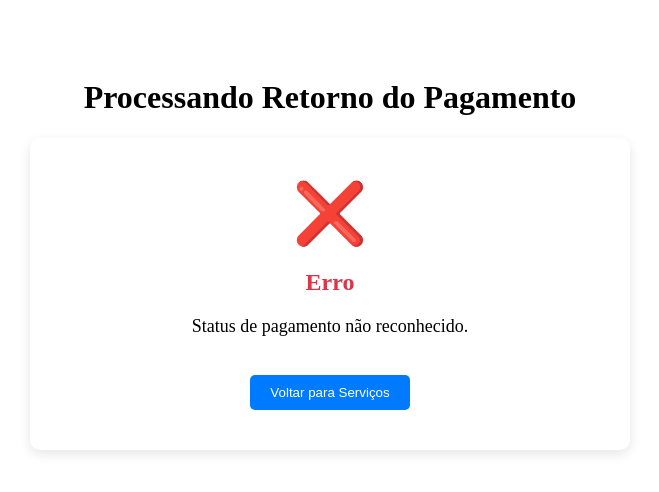
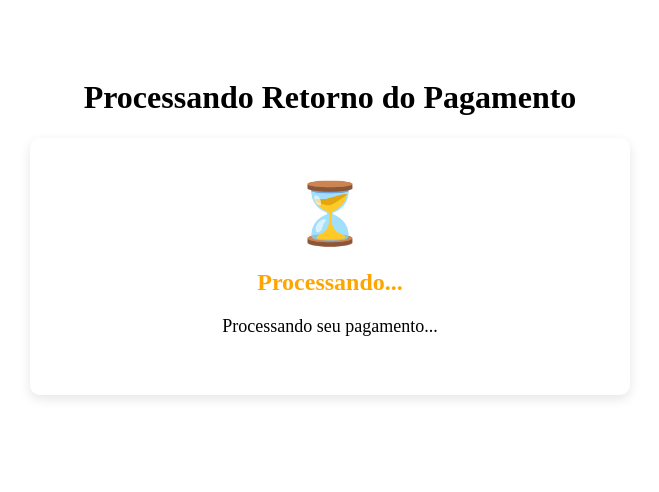
Before and after one commit to AdilsonStewart/CorujinhaLegal, a React (Create React App) app: page /retorno in a window 1280 px wide. Shown: the top 492 px of the page, without its empty margins (310-969 px from the left). Built offline with nearby package versions, Linux system fonts and the light colour scheme; no server answers.

Commit message:
Update Retorno.js

```diff
--- a/src/screens/Retorno.js
+++ b/src/screens/Retorno.js
@@ -14,8 +14,6 @@ const Retorno = () => {
       const statusPagamento = searchParams.get('status');
       const orderID = searchParams.get('orderID');
 
-      console.log('🔍 Parâmetros da URL:', { tipo, statusPagamento, orderID });
-
       // 2. Se o pagamento foi cancelado
       if (statusPagamento === 'cancel') {
         setStatus('cancelado');
@@ -27,32 +25,16 @@ const Retorno = () => {
       // 3. Se o pagamento foi aprovado
       if (statusPagamento === 'success') {
         try {
-          // 4. Pegar dados do localStorage (salvos pela página Agendamento.js)
-          const agendamentoSalvo = localStorage.getItem('agendamento_corujinha');
-
-          if (!agendamentoSalvo) {
-            setStatus('erro');
-            setMensagem('❌ Dados do agendamento não encontrados. Entre em contato com o suporte.');
-            return;
-          }
-
-          const agendamento = JSON.parse(agendamentoSalvo);
-          console.log('📋 Dados do localStorage:', agendamento);
-
-          // 5. Preparar dados para enviar ao webhook - FORMATO CORRETO
+          // 4. Preparar dados SIMPLES para enviar ao webhook
           const dadosWebhook = {
             tipo: tipo,
             orderID: orderID,
-            status: 'pago',  // ⚠️ IMPORTANTE: Enviar 'pago' e não 'success'
-            destinatario: agendamento.nomeDestinatario || agendamento.destinatario || 'Cliente',
-            telefone: agendamento.telefone || 'Não informado',
-            data: agendamento.data || new Date().toISOString().split('T')[0],
-            hora: agendamento.hora || '12:00'
+            status: 'pago'  // ⚠️ SÓ ISSO! SEM destinatario, telefone, data, hora
           };
 
-          console.log('📤 Enviando para API:', dadosWebhook);
+          console.log('📤 Enviando para webhook (APENAS confirmação de pagamento):', dadosWebhook);
 
-          // 6. Enviar para a API
+          // 5. Enviar para a API
           const response = await fetch('/api/paypal-webhook', {
             method: 'POST',
             headers: {
@@ -61,43 +43,26 @@ const Retorno = () => {
             body: JSON.stringify(dadosWebhook)
           });
 
-          console.log('📥 Resposta da API - Status:', response.status);
+          const resultado = await response.json();
+          console.log('📥 Resposta do webhook:', resultado);
 
-          // 7. Verificar resposta - FORMA SIMPLIFICADA
+          // 6. Verificar resposta
           if (response.ok) {
-            const resultado = await response.json();
-            console.log('✅ Resposta completa:', resultado);
+            setStatus('sucesso');
+            setMensagem('✅ Pagamento confirmado! Agora você pode gravar seu áudio/vídeo.');
 
-            // Se a resposta tem 'success: true' ou se foi salvo com sucesso
-            if (resultado.success || resultado.message) {
-              setStatus('sucesso');
-              setMensagem('✅ Pagamento confirmado! Seu agendamento foi registrado com sucesso.');
-
-              // 8. Limpar localStorage
-              localStorage.removeItem('agendamento_corujinha');
-
-              // 9. Redirecionar para página de saída
-              setTimeout(() => navigate('/saida'), 3000);
-            } else {
-              setStatus('erro');
-              setMensagem('❌ Não foi possível registrar o agendamento.');
-            }
+            // 7. Redirecionar para GRAVAÇÃO (não para agendamento)
+            // ⚠️ Ajuste '/gravar' para o caminho correto da sua tela de gravação
+            setTimeout(() => navigate('/gravar'), 2000);
           } else {
-            // Se a API retornou erro (400, 500, etc.)
-            const erro = await response.json();
-            console.error('❌ Erro da API:', erro);
             setStatus('erro');
-            setMensagem(`❌ Erro: ${erro.error || 'Não foi possível registrar o agendamento.'}`);
+            setMensagem(`❌ Erro: ${resultado.error || 'Não foi possível confirmar o pagamento.'}`);
           }
         } catch (error) {
-          console.error('💥 Erro inesperado:', error);
+          console.error('Erro:', error);
           setStatus('erro');
           setMensagem('❌ Erro inesperado. Por favor, entre em contato com o suporte.');
         }
-      } else {
-        // Se não tem status ou é diferente de 'success' ou 'cancel'
-        setStatus('erro');
-        setMensagem('Status de pagamento não reconhecido.');
       }
     };
 
@@ -148,24 +113,6 @@ const Retorno = () => {
           {status === 'cancelado' && 'Cancelado'}
         </h2>
         <p style={{ fontSize: '18px', marginTop: '20px' }}>{mensagem}</p>
-
-        {/* Mostrar botão para voltar em caso de erro */}
-        {status === 'erro' && (
-          <button
-            onClick={() => navigate('/servicos')}
-            style={{
-              marginTop: '20px',
-              padding: '10px 20px',
-              backgroundColor: '#007bff',
-              color: 'white',
-              border: 'none',
-              borderRadius: '5px',
-              cursor: 'pointer'
-            }}
-          >
-            Voltar para Serviços
-          </button>
-        )}
       </div>
     </div>
   );
```
